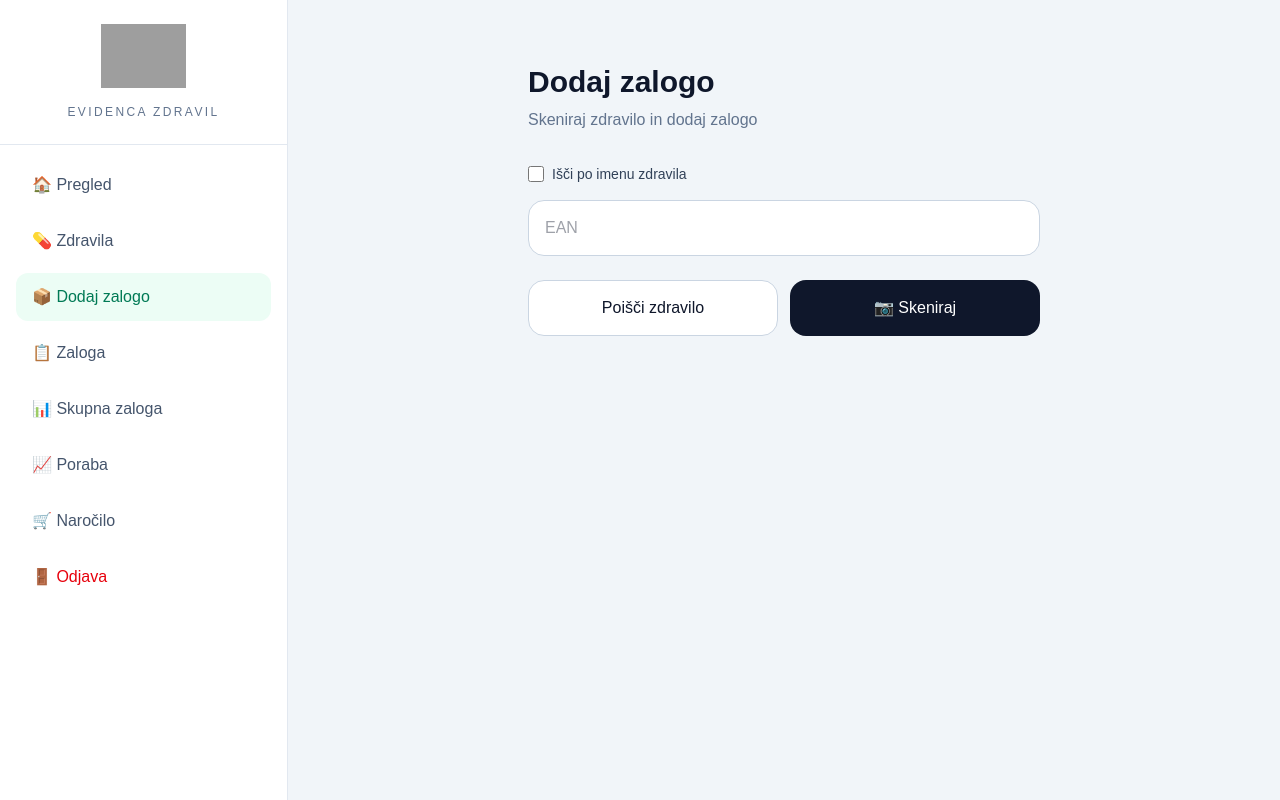
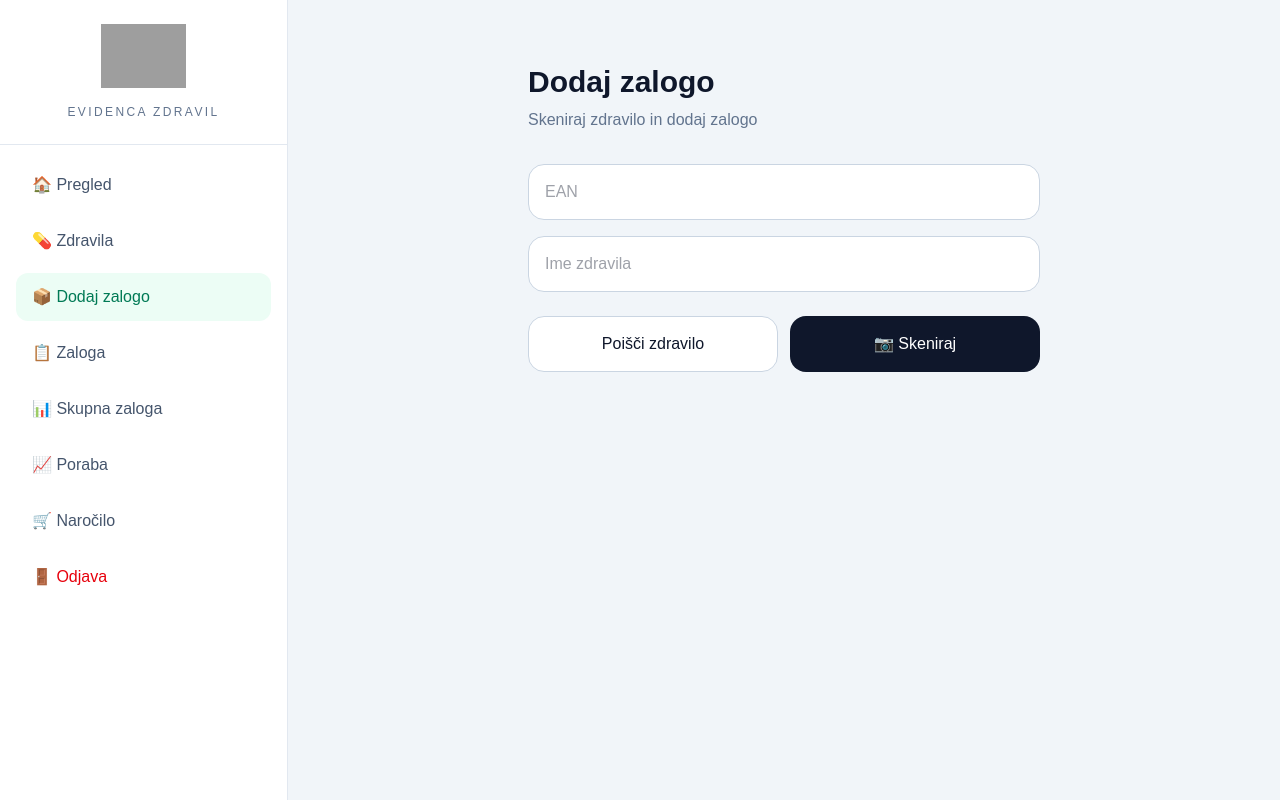
Before and after one commit to denismidzan-hue/med-stock, a Next.js app: page /admin/scan-stock in a window 1280 px wide. Built offline with nearby package versions, Linux system fonts and the light colour scheme; no server answers; grey boxes are pictures that could not be loaded.

Commit message:
Show both EAN and name input fields always visible for search

```diff
--- a/app/admin/scan-stock/page.tsx
+++ b/app/admin/scan-stock/page.tsx
@@ -8,21 +8,21 @@ import PageHeader from "@/components/PageHeader";
 
 export default function ScanStockPage() {
   const [ean, setEan] = useState("");
+  const [name, setName] = useState("");
   const [medicine, setMedicine] = useState<any>(null);
 
   const [quantity, setQuantity] = useState(1);
   const [batchNumber, setBatchNumber] = useState("");
   const [expiryDate, setExpiryDate] = useState("");
   const [showScanner, setShowScanner] = useState(false);
-  const [searchByName, setSearchByName] = useState(false);
 
   async function findMedicine() {
     let data;
-    if (searchByName) {
+    if (name) {
       const { data: nameData } = await supabase
         .from("medicines")
         .select("*")
-        .ilike("name", `%${ean}%`)
+        .ilike("name", `%${name}%`)
         .limit(1);
 
       if (!nameData || nameData.length === 0) {
@@ -30,7 +30,7 @@ export default function ScanStockPage() {
         return;
       }
       data = nameData[0];
-    } else {
+    } else if (ean) {
       const { data: eanData } = await supabase
         .from("medicines")
         .select("*")
@@ -42,6 +42,9 @@ export default function ScanStockPage() {
         return;
       }
       data = eanData;
+    } else {
+      alert("Vnesite EAN ali ime zdravila");
+      return;
     }
 
     setMedicine(data);
@@ -99,22 +102,17 @@ export default function ScanStockPage() {
 
       {!medicine ? (
         <>
-          <div className="mb-4">
-            <label className="flex items-center gap-2 text-sm font-medium text-slate-700 mb-2">
-              <input
-                type="checkbox"
-                checked={searchByName}
-                onChange={(e) => setSearchByName(e.target.checked)}
-                className="w-4 h-4 rounded border-slate-300"
-              />
-              Išči po imenu zdravila
-            </label>
-          </div>
-
           <input
             value={ean}
             onChange={(e) => setEan(e.target.value)}
-            placeholder={searchByName ? "Ime zdravila" : "EAN"}
+            placeholder="EAN"
+            className="w-full h-14 px-4 rounded-2xl border border-slate-300 bg-white text-slate-900 placeholder:text-slate-400 placeholder:opacity-40 outline-none focus:ring-2 focus:ring-slate-300 mb-4 [-webkit-text-fill-color:#0f172a]"
+          />
+
+          <input
+            value={name}
+            onChange={(e) => setName(e.target.value)}
+            placeholder="Ime zdravila"
             className="w-full h-14 px-4 rounded-2xl border border-slate-300 bg-white text-slate-900 placeholder:text-slate-400 placeholder:opacity-40 outline-none focus:ring-2 focus:ring-slate-300 mb-6 [-webkit-text-fill-color:#0f172a]"
           />
 
@@ -126,14 +124,12 @@ export default function ScanStockPage() {
               Poišči zdravilo
             </button>
 
-            {!searchByName && (
             <button
               onClick={() => setShowScanner(true)}
               className="h-14 rounded-2xl bg-slate-900 text-white font-medium hover:bg-slate-800 transition"
             >
               📷 Skeniraj
             </button>
-            )}
           </div>
 
           {showScanner && (
```
Lines whose indentation alone changed are shown as unchanged.
